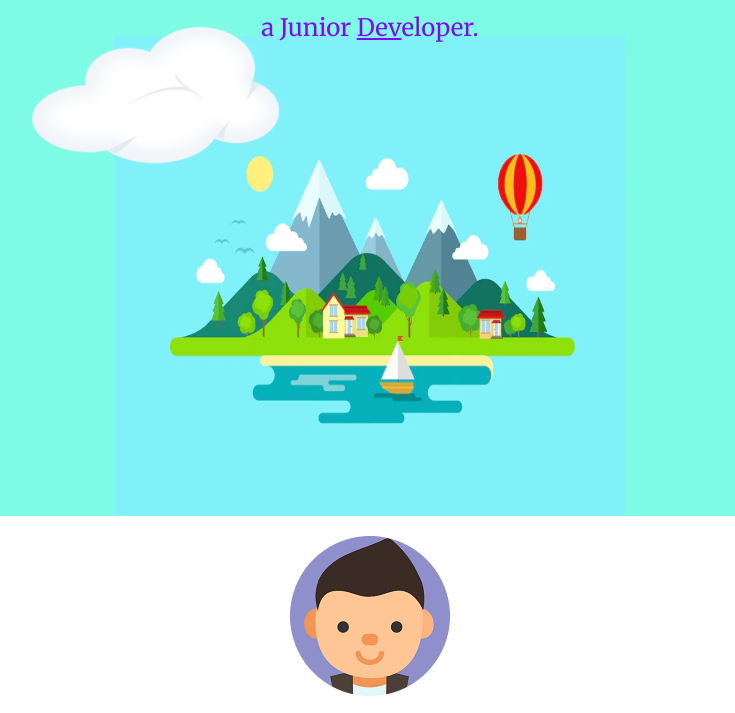
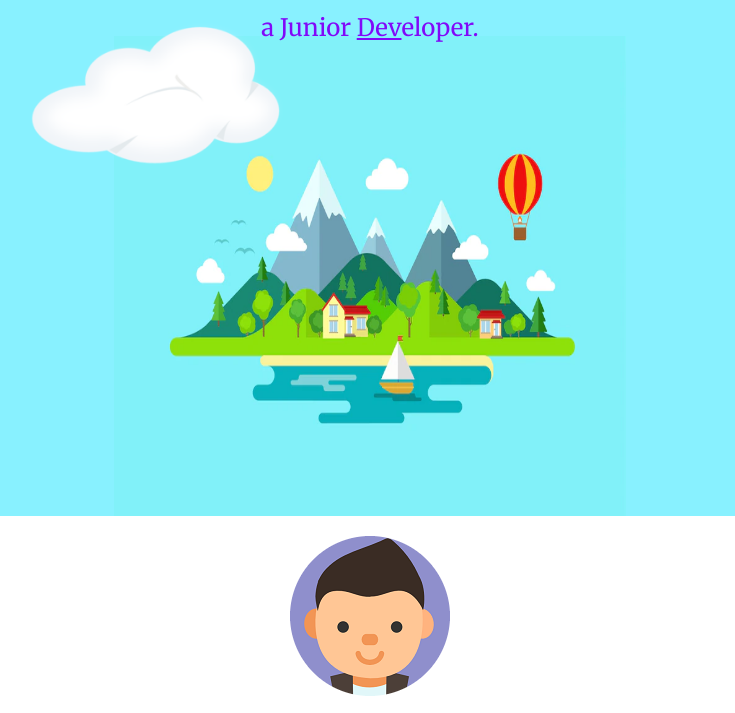
Before and after one commit to Its-Samir/firstcsssite, a plain HTML site: page index.html in a window 1280 px wide. Shown: the part 284-997 px from the top of the page, without its empty margins (270-1005 px from the left). Drawn offline with Linux system fonts and the light colour scheme; a web font is replaced by a local one.

Commit message:
css changed

```diff
--- a/styles.css
+++ b/styles.css
@@ -29,7 +29,7 @@ h3 {
 
 
 .top-container {
-    background-color: #7efbe4;
+    background-color: #88f1ff;
     position: relative;
     background-size: 40% 60%;
     background-position: bottom;
```
